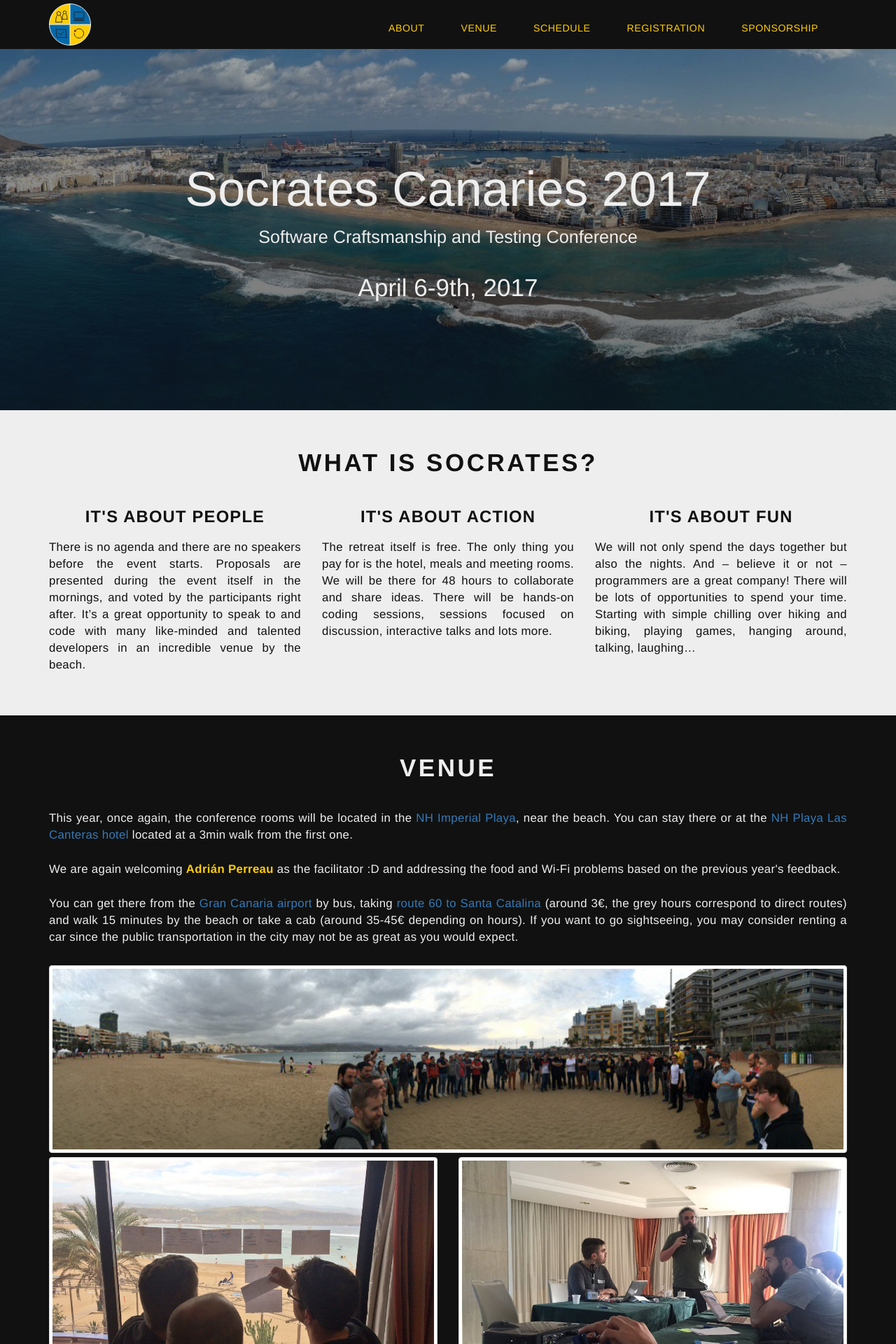
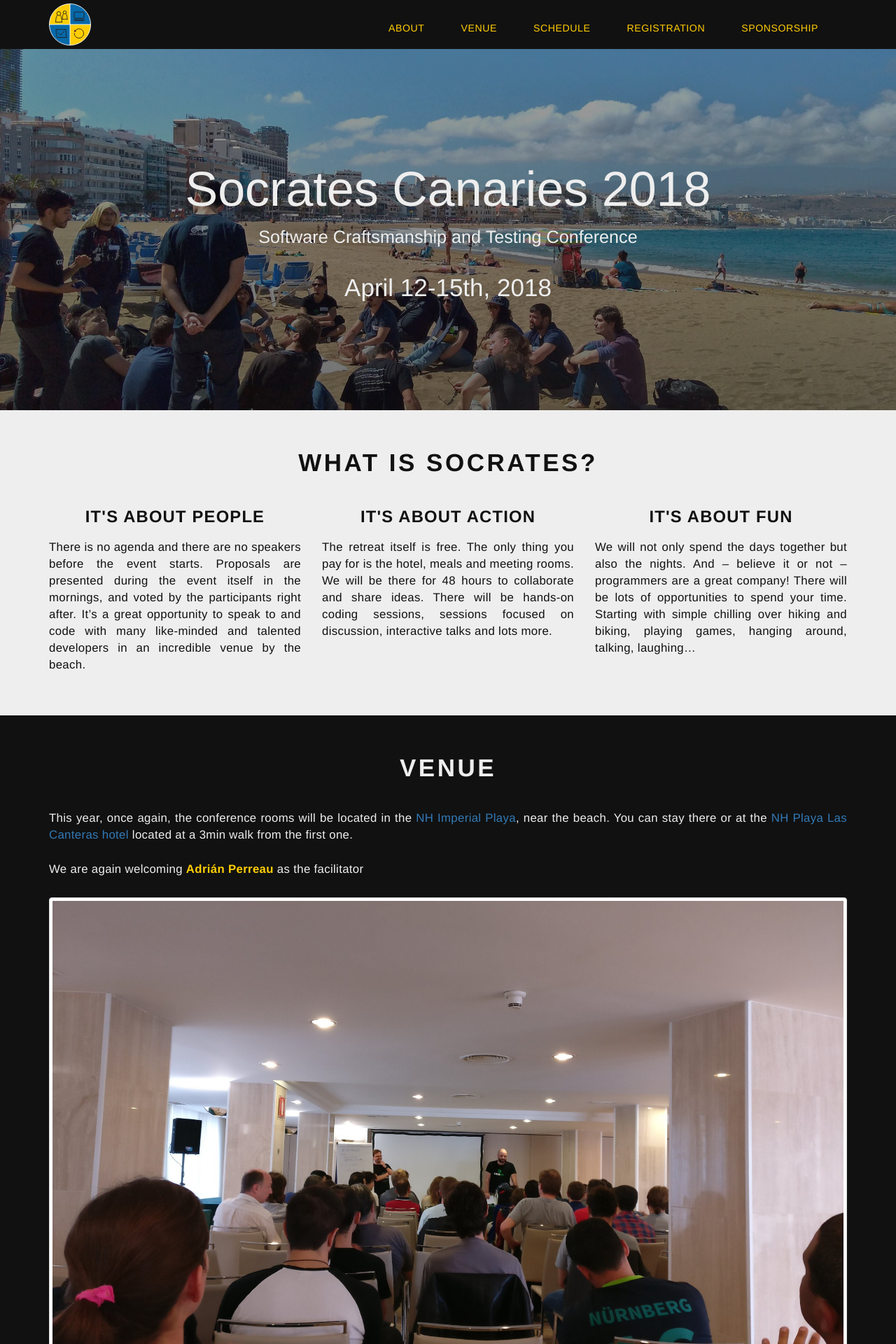
Before and after one commit to Suui/Socracan, a Jekyll site: the page built from home.html, in a window 1280 px wide. Shown: the top 1920 px of the page at 70% size. Built offline with Jekyll 4.4.1, drawn with Linux system fonts in a browser that asks for light colours; some of the changed text lies outside the part shown.

Commit message:
Update web for 2018 event

```diff
--- a/css/home.css
+++ b/css/home.css
@@ -5,7 +5,7 @@
     background-image: url("../img/venue.jpg");
     background-size: cover;
     background-position: center center;
-    background-attachment: fixed;
+    background-attachment: local;
 
     text-align: center;
     color: #eee;
@@ -131,7 +131,7 @@
 #registration .reservation-subhead {
     font-size: 1.2em;
     letter-spacing: 0.02em;
-    text-align: center;
+    text-align: justify;
 }
 
 #registration .reservation {
--- a/docker-compose.yml
+++ b/docker-compose.yml
@@ -1,7 +1,7 @@
 version: '2'
 services:
     web:
-        image: jekyll/jekyll:pages
+        image: jekyll/jekyll:2.4
         command: jekyll serve --force_polling --config=_config.yml,_local_config.yml
         ports:
             - "4000:4000"
--- a/home.html
+++ b/home.html
@@ -7,7 +7,7 @@
 	<div class="container">
 		<div class="row">
 			<div class="col-md-12">
-				<div class="title">Socrates Canaries 2017</div>
+				<div class="title">Socrates Canaries 2018</div>
 			</div>
 		</div>
 
@@ -19,14 +19,13 @@
 
 		<div class="row">
 			<div class="col-md-12">
-            	<div class="dates">April 6-9th, 2017</div>
+				<div class="dates">April 12-15th, 2018</div>
 			</div>
 		</div>
 
 		</div>
 	</div>
 </section>
-
 <section id="about">
 	<div class="container">
 		<div class="row">
@@ -53,8 +52,7 @@
 	<div class="container">
 		<div class="title">Venue</div>
 		<p>This year, once again, the conference rooms will be located in the <a href="https://www.google.es/maps/place/Hotel+NH+Imperial+Playa/@28.1486463,-15.4314489,18z/data=!4m21!1m15!4m14!1m6!1m2!1s0xc4095380b4e84f5:0x19c7dad290fed192!2sHotel+NH+Las+Palmas+Playa+Las+Canteras,+Calle+Prudencio+Morales,+41,+35009+Las+Palmas+de+Gran+Canaria,+Las+Palmas!2m2!1d-15.4306974!2d28.1490267!1m6!1m2!1s0x0:0x9dbca812ce57c97b!2sHotel+NH+Imperial+Playa!2m2!1d-15.430758!2d28.148439!3m4!1s0xc4095387ae51e8d:0x9dbca812ce57c97b!8m2!3d28.148439!4d-15.430758" target="_blank">NH Imperial Playa</a>, near the beach. You can stay there or at the <a href="https://www.google.es/maps/place/Hotel+NH+Las+Palmas+Playa+Las+Canteras/@28.1486463,-15.4314489,18z/data=!4m5!3m4!1s0x0:0x19c7dad290fed192!8m2!3d28.1490267!4d-15.4306975" target="_blank">NH Playa Las Canteras hotel</a> located at a 3min walk from the first one.</p>
-		<p>We are again welcoming <b>Adrián Perreau</b> as the facilitator :D and addressing the food and Wi-Fi problems based on the previous year's feedback.</p>
-		<p>You can get there from the <a href="https://www.google.es/maps/place/Aeropuerto+de+Gran+Canaria+(LPA)/@27.9332227,-15.3886078,15z/data=!4m5!3m4!1s0x0:0x824bcf7e159f85d4!8m2!3d27.9331848!4d-15.3877066" target="_blank">Gran Canaria airport</a> by bus, taking <a href="http://www.globalsu.net/lineas/linea60.pdf" target="_blank">route 60 to Santa Catalina</a> (around 3€, the grey hours correspond to direct routes) and walk 15 minutes by the beach or take a cab (around 35-45€ depending on hours). If you want to go sightseeing, you may consider renting a car since the public transportation in the city may not be as great as you would expect.</p>
+		<p>We are again welcoming <b>Adrián Perreau</b> as the facilitator</p>
 		<div class="row">
 			<div class="col-md-12">
 				<img class="img-thumbnail" src="/img/venue/1.jpg" alt="Venue">
@@ -70,37 +68,37 @@
 			</div>
 		</div>
 	</div>
+	<section id="venue">
+			<div class="container">
+				<div class="title">Arriving at the venue</div>
+				<p>You can get there from the <a href="https://www.google.es/maps/place/Aeropuerto+de+Gran+Canaria+(LPA)/@27.9332227,-15.3886078,15z/data=!4m5!3m4!1s0x0:0x824bcf7e159f85d4!8m2!3d27.9331848!4d-15.3877066" target="_blank">Gran Canaria airport</a> by bus, taking <a href="http://www.globalsu.net/lineas/linea60.pdf" target="_blank">route 60 to Santa Catalina</a> (around 3€, the grey hours correspond to direct routes) and walk 15 minutes by the beach or take a cab (around 35-45€ depending on hours). If you want to go sightseeing, you may consider renting a car since the public transportation in the city may not be as great as you would expect.</p>
+			</div>
+			<iframe
+					width="100%"
+				height="450"
+					frameborder="0" style="border:0"
+					src="https://www.google.com/maps/embed/v1/place?key=AIzaSyDBYvMbWlGsZ41-GVw2teYlkQ2_IZAfELI&q=NH+Imperial+Playa,LPA" allowfullscreen>
+			</iframe>
+		</section>
 	</section>
 
-<section id="schedule">
-	<div class="container">
-		<div class="row">
-			<div class="title">Schedule</div>
-			<ul class="list-group">
-				<li class="list-group-item"><b>Thursday 6th:</b> Welcome from 6pm to 7pm. Dinner from 7pm to 9pm.</li>
-				<li class="list-group-item"><b>Friday 7th:</b> Talks, workshops and discussions from 9am to 7pm with a 2 hour lunch break. Dinner from 7pm to 9pm.</li>
-				<li class="list-group-item"><b>Saturday 8th:</b> Talks, workshops and discussions from 9am to 7pm with a 2 hour lunch break. Dinner from 7pm to 9pm.</li>
-				<li class="list-group-item"><b>Sunday 9th:</b> Workshops.</li>
-			</ul>
-		</div>
-	</div>
-</section>
 
 	<section id="registration">
 	<div class="container">
 		<div class="row">
 			<div class="title">Registration &amp; Payment</div>
-      <div class="alert"><b>Registration is closed</b></div>
+		<!-- <div class="alert"><b>Registration is closed</b></div> -->
 
 			<div class="col-md-12">
-				<p class="notice">The tickets sale ended on April 1st. Hope to see you there :)</p>
+				<p class="notice">Registration is near. Follow us on Twitter to be the first when the day comes.</p>
 			</div>
 
 			<div class="col-md-12">
 				<p class="reservation-head"><b>Make a reservation at the hotel!</b></p>
-				<p class="reservation-subhead">Unfortunately they coulnd't translate the page but it should be pretty straightforward :/</p>
+				<!-- <p class="reservation-subhead">Unfortunately they coulnd't translate the page but it should be pretty straightforward :/</p> -->
+				<p class="reservation-subhead">We are preparing the registration in the hotel with the web they facilitated us last year. Anyway you can look in any service to book a place in Las Canteras or near the hotel. For more information about the rooms keep on track our Twitter account, they will be available soon enough.</p>
 			</div>
-
+			<!--
 			<div class="col-md-6">
 				<button class="reservation"><a href="http://www.nh-hoteles.es/event/socrates/#book-a-room">Reservation at the <b>NH Imperial Playa hotel</b></a></button>
 			</div>
@@ -112,10 +110,17 @@
 			<div class="col-md-12">
 				<p class="notice-subhead">As previously stated in the <a href="#venue">Venue section</a>, there are two hotels available, both are nearby, within a 3min walk from each other. The event takes place in the <b>NH Imperial Playa hotel</b>.<b>The number of attendees should be limited to 80-90</b>.</p>
 			</div>
+			-->
+		</div>
+	</div>
+	</section>
 
-			<div class="col-md-12">
-				<p class="details">We are sorry for the really late registration due to solving multiple problems we encountered the previous year, trying to relieve the organization hell we had (but got stuck multiple times).</p>
-				<p class="details">If you plan on arriving to the hotel before Socrates, the rooms are actually blocked from the 3rd until the 9th April so you are safe :). However if you are coming with some family members that won't attend the conference for vacation before or after, you should arrange it with the hotel directly once the rooms become available.</p>
+	<section id="sponsorship">
+	<div class="container">
+	<div class="row">
+			<div class="col-xs-12">
+				<div class="title">Sponsorship</div>
+				<img src="img/sponsors/ticketea.png" width="400" height="180"/>
 			</div>
 	</div>
 	</div>
@@ -125,30 +130,8 @@
 	<div class="container">
 		<div class="row">
 				<div class="col-xs-12">
-				<div class="title">Sponsorship</div>
-				<p>
-					The event itself is free, the attendees just have to pay their stay expenses, the conference space and the food. However, those come at no cheap price. Should you offer us your financial support, it would make a difference and <b>help Socracan to be open to everyone</b>, not just those that can afford it.
-				</p>
-				<p>
-					In exchange for your backup, we can offer the following:
-					<ul>
-						<li>
-							A mention during the opening and closing sessions of the conference
-						</li>
-						<li>
-							Your logo on our website
-						</li>
-						<li>
-							Mentions on social media channels
-						</li>
-						<li>
-							The merchandise you may provide available to everyone at the conference
-						</li>
-					</ul>
-				</p>
-				<p>
-					If you would like to discuss further details or alternatives as part of your sponsorship, please let us know. We will be happy to work with you to come up with something that benefits everyone.
-				</p>
+					<div class="title">Organisers</div>
+					<img src="img/codesai.png" width="400" height="400"/>
 				</div>
 		</div>
 	</div>
@@ -159,7 +142,7 @@
 			<div class="row">
 				<div class="col-sm-6">
 					<div class="logo">
-					<img src="/img/scgc-logo.svg" alt="Software Craftsmanship Gran Canaria">
+						<img src="/img/logo.svg" alt="Socracan (SoCraTes Canaries)">
 					</div>
 				</div>
 				<div class="col-sm-6">
```
Also changed, not shown: other parts of home.html (+2 -2 lines), Gemfile.lock, img/codesai.png (added), img/sponsors/ticketea.png (added), img/venue.jpg, img/venue/1.jpg, img/venue/2.jpg, img/venue/3.jpg, img/venue/4.jpg. Lines whose indentation alone changed are shown as unchanged.
